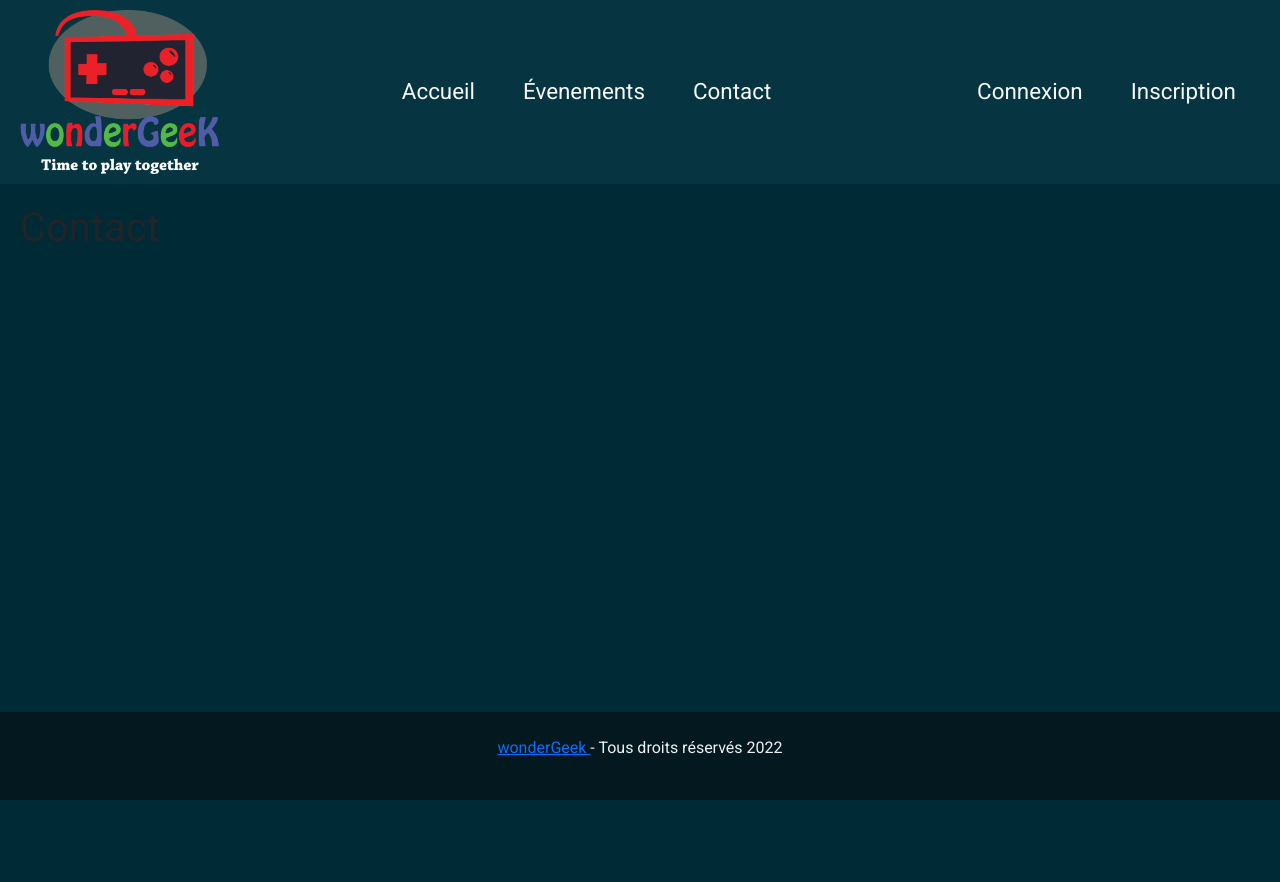
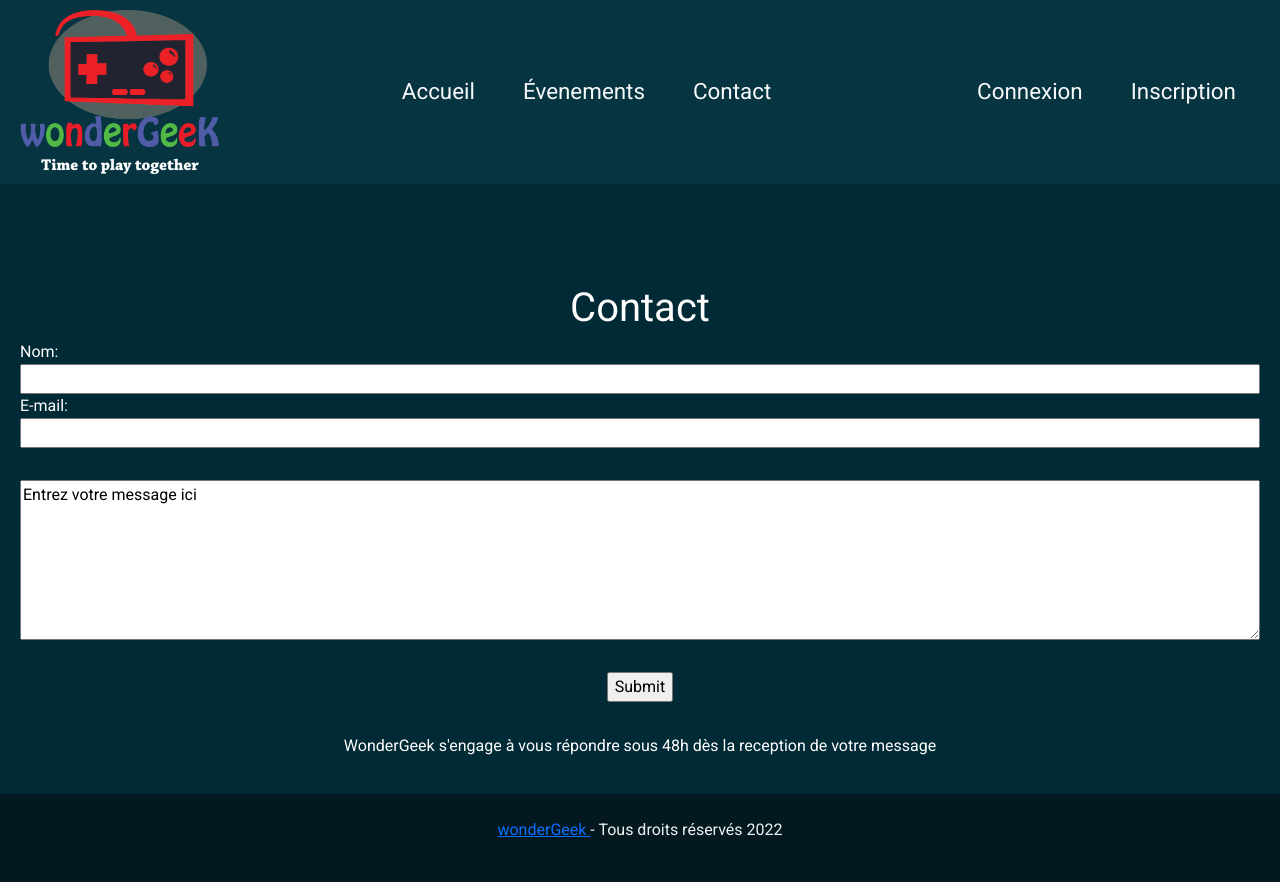
Before and after one commit to audrey-ebrotie/wonderGeek, a Symfony app: template templates/main/contact.html.twig in a window 1280 px wide. Before the commit the page ends 800 px from the top, so only its background shows below. Run offline with Twig, Linux system fonts and the light colour scheme; the template is opened without the code that fills it, so the values that code supplies are empty; some libraries are stand-ins or nearby versions.

Commit message:
update form register/login/css + add form contact

```diff
--- a/public/css/component/form.css
+++ b/public/css/component/form.css
@@ -1,23 +1,29 @@
+body{
+    color: white;
+}
+
 h1{
-    color: white;
     text-align: center;
     margin-top: 5rem;
 }
 form{
     display:flex;
     flex-direction: column;
-    align-content: center;
-    width: 10rem;
     color: white;
-    position: absolute;
-    margin-left: 45%;
 }
-
+.form-row{
+    align-self: center;
+    width: 10vw;
+}
 .form-end{
     margin-top: 2rem;
     align-self: center;
 }
-
-form .form-error{
-    border: 5px solid #f00101;
+textarea{
+    margin-top: 2rem;
+    height: 20vh;
 }
+.InfoMessage{
+    margin-top: 2rem;
+    text-align: center;
+}
--- a/templates/main/contact.html.twig
+++ b/templates/main/contact.html.twig
@@ -6,7 +6,24 @@
 
 {% block stylesheets %}
 <link rel="stylesheet" href="{{ asset('css/app.css') }}">
+<link rel="stylesheet" href="{{ asset('css/component/form.css') }}">
 {% endblock %}
 {% block body %}
     <h1>Contact</h1>
+    <form method="post" class="contactform">
+            <label for="usernameInput">Nom:</label>
+            <input type="name" name="_name" id="usernameInput">
+            <label for="emailInput"> E-mail: </label>
+            <input type="email" name="_email" id="emailInput">
+
+        <textarea name="message">Entrez votre message ici </textarea>
+
+        <div class="form-end">
+            <input type="submit" placeholder="Valider">
+        </div>
+        </div>
+    </form>
+    <div class="InfoMessage">
+        <p> WonderGeek s'engage à vous répondre sous 48h dès la reception de votre message</p>
+    </div>
 {% endblock %}
--- a/templates/user/register.html.twig
+++ b/templates/user/register.html.twig
@@ -12,7 +12,7 @@
 
 {{ form_start(form) }}
 
-<div>
+<div class="form-row">
     {{ form_row(form.username) }}
     {{ form_row(form.email) }}
     {{ form_row(form.Password) }}
```
